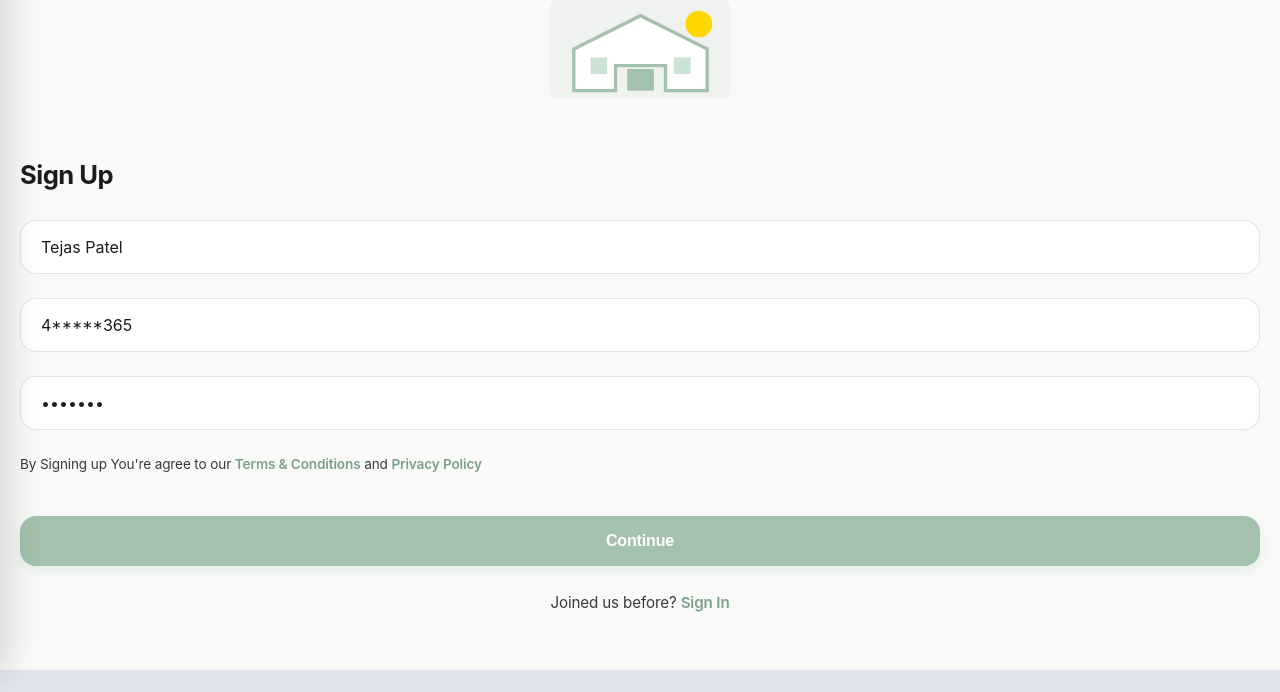
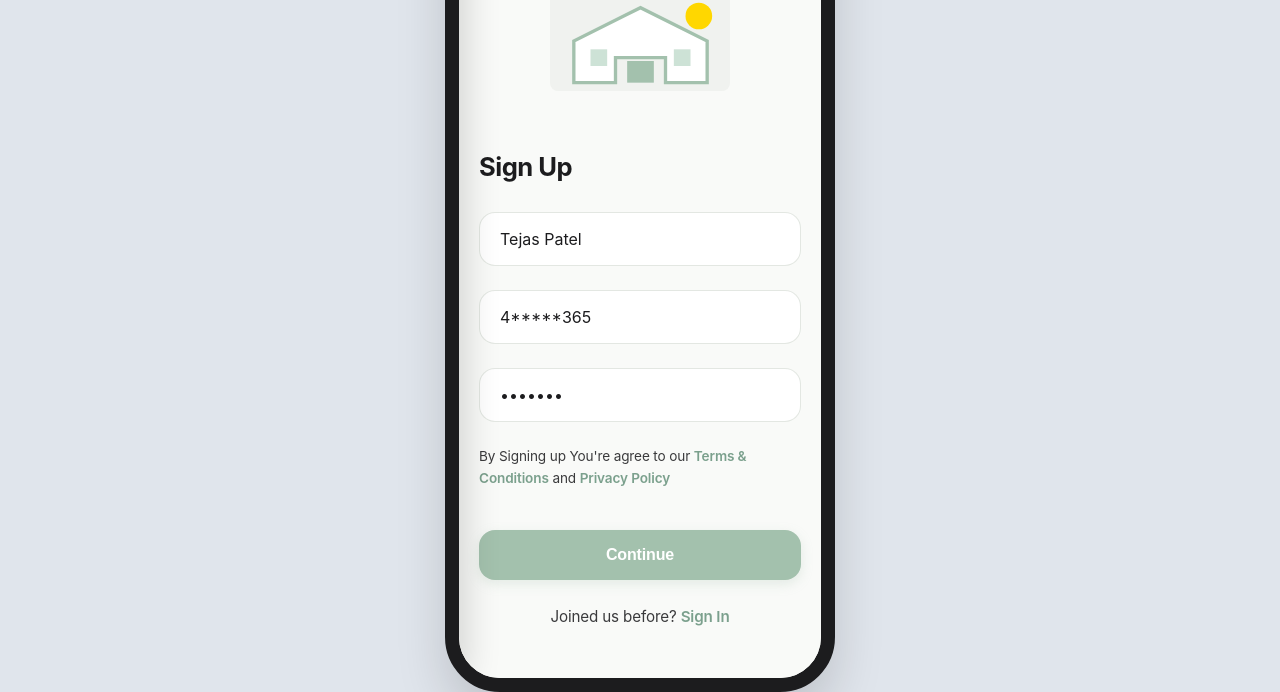
Before and after one commit to tejaspatelll/Solis, a plain HTML site: page index.html in a window 1280 px wide. Shown: the part 130-822 px from the top of the page. Before the commit the page ends 800 px from the top, so only its background shows below. Drawn offline with Linux system fonts and the light colour scheme.

Commit message:
Update index.html

```diff
--- a/index.html
+++ b/index.html
@@ -1232,8 +1232,8 @@
 </head>
 <body id="app-body"> <!-- Added ID for dark mode toggling -->
 
-      <!-- App Container
-      <div class="app-container">    -->
+      <!-- App Container   -->
+      <div class="app-container">
         <!-- Status Bar -->
 
 
@@ -1868,8 +1868,8 @@
              </div>
          </div>
 
-<!--  </div>
-  End App Container -->
+ </div>
+<!--   End App Container -->
 
     <script>
 
```
